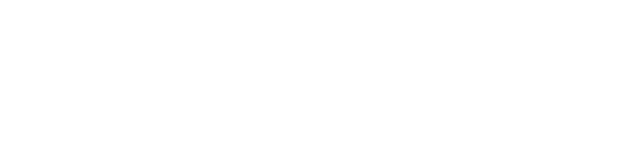
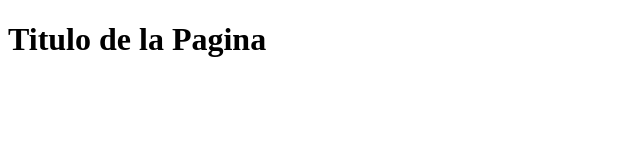
Before and after one commit to agbsys/UsodeGit, a plain HTML site: page index.html in a window 1280 px wide. Shown: the whole page, without its empty margins (0-640 px from the left). Drawn offline with Linux system fonts and the light colour scheme.

Commit message:
Actualizo 1

```diff
--- a/index.html
+++ b/index.html
@@ -6,6 +6,6 @@
     <title>Document</title>
 </head>
 <body>
-
+    <h1>Titulo de la Pagina</h1>
 </body>
 </html>
```
